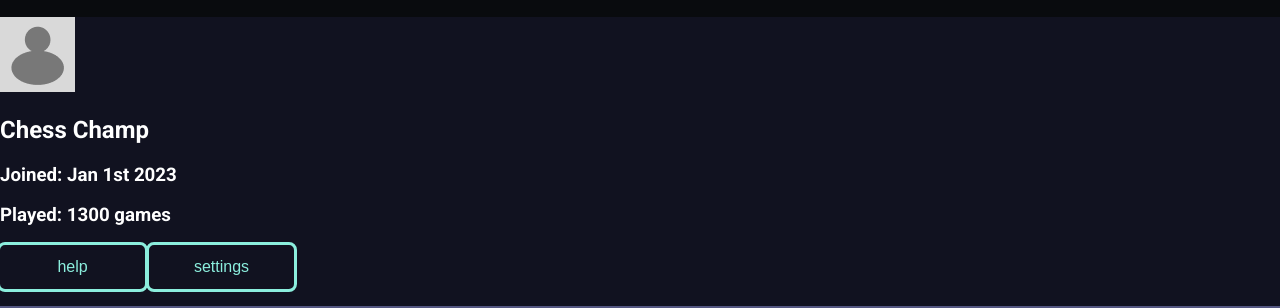
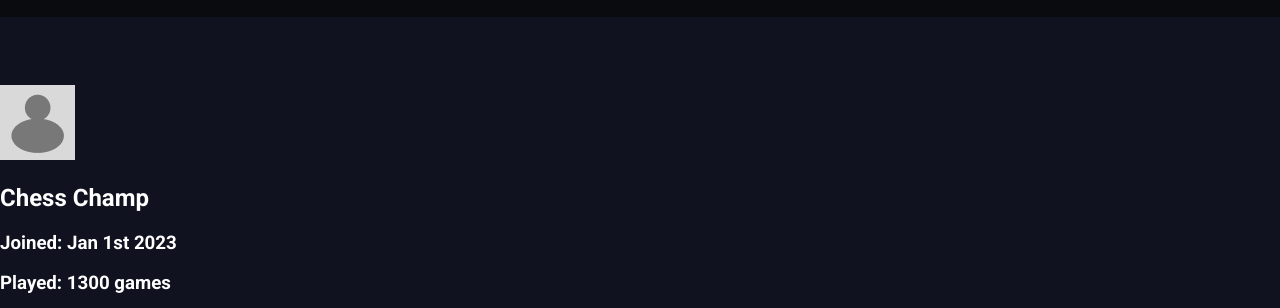
Before and after one commit to 83838-4137/assignment-5-final-project-Brangaccio1120, a plain HTML site: page account.html in a window 1280 px wide. Shown: the part 150-458 px from the top of the page. Drawn offline with Linux system fonts and the light colour scheme; files whose address does not match are found by name.

Commit message:
account image
changing the position of the account image

```diff
--- a/css/style.css
+++ b/css/style.css
@@ -474,7 +474,9 @@ input {
 
 /*account page*/
 
-
+.accountSection img {
+    margin-top: 68px;
+}
 
 .accountButtons button {
     background: transparent;
```
